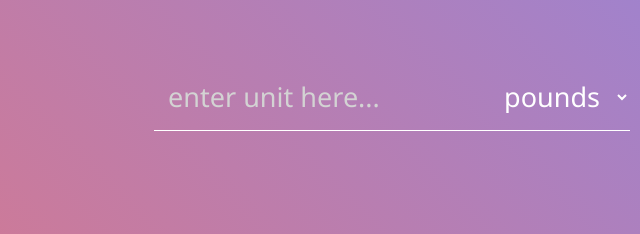
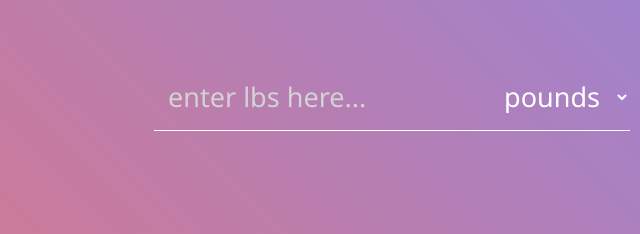
Before and after one commit to gpeilivanidis/weight-converter, a plain HTML site: page index.html in a window 1280 px wide. Shown: the part 152-386 px from the top of the page, 248-888 px from the left. Drawn offline with Linux system fonts and the light colour scheme.

Commit message:
Typo fix unit -> lbs

```diff
--- a/index.html
+++ b/index.html
@@ -17,7 +17,7 @@
         </header>
         <form class="container">
             <div id="unit-input">
-                <input type="number" id="input" placeholder="enter unit here...">
+                <input type="number" id="input" placeholder="enter lbs here...">
                 <select name="unit" id="unit">
                     <option value="lbs" selected>pounds</option>
                     <option value="gr">grams</option>
```
